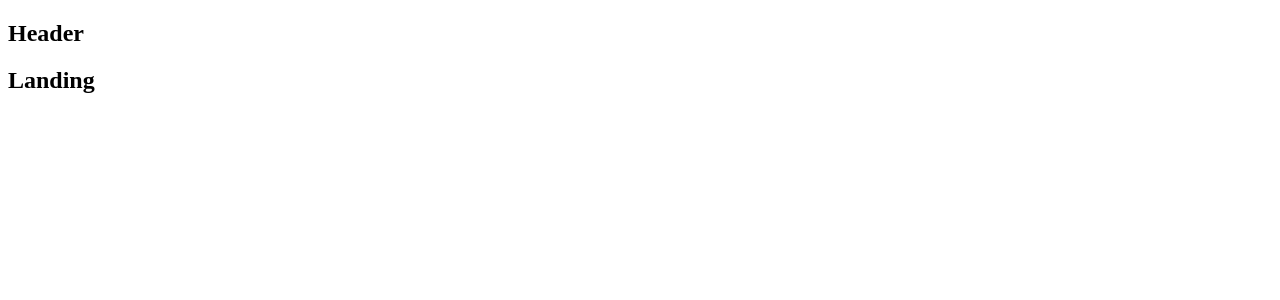
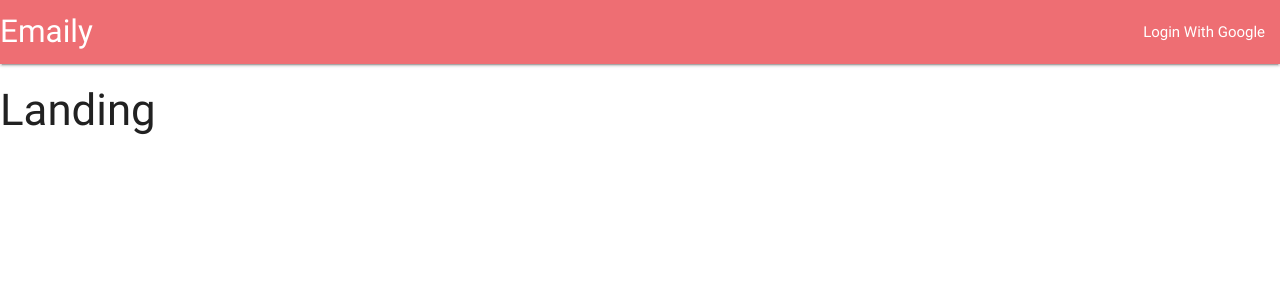
Before and after one commit to alan-maldonado/node-react-emaily, a React (Create React App) app in the folder client/: page / in a window 1280 px wide. Shown: the top 300 px of the page. Built offline with nearby package versions, Linux system fonts and the light colour scheme.

Commit message:
Added materialize and separate components into separate files

```diff
--- a/client/package.json
+++ b/client/package.json
@@ -8,6 +8,7 @@
     }
   },
   "dependencies": {
+    "materialize-css": "^0.100.1",
     "react": "^15.6.1",
     "react-dom": "^15.6.1",
     "react-redux": "^5.0.5",
--- /dev/null
+++ b/client/src/components/Dashboard.js
@@ -0,0 +1,9 @@
+import React, { Component } from 'react';
+
+class Dashboard extends Component {
+  render() {
+    return <div>Dashboard</div>;
+  }
+}
+
+export default Dashboard;
--- /dev/null
+++ b/client/src/components/Header.js
@@ -0,0 +1,20 @@
+import React, { Component } from 'react';
+
+class Header extends Component {
+  render() {
+    return (
+      <nav>
+        <div className="nav-wrapper">
+          <a className="left brand-logo">Emaily</a>
+          <ul className="right">
+            <li>
+              <a>Login With Google</a>
+            </li>
+          </ul>
+        </div>
+      </nav>
+    );
+  }
+}
+
+export default Header;
--- /dev/null
+++ b/client/src/components/Landing.js
@@ -0,0 +1,9 @@
+import React, { Component } from 'react';
+
+class Landing extends Component {
+  render() {
+    return <h3>Landing</h3>;
+  }
+}
+
+export default Landing;
--- /dev/null
+++ b/client/src/components/SurveyNew.js
@@ -0,0 +1,9 @@
+import React, { Component } from 'react';
+
+class SurveyNew extends Component {
+  render() {
+    return <div>SurveyNew</div>;
+  }
+}
+
+export default SurveyNew;
--- a/client/src/index.js
+++ b/client/src/index.js
@@ -1,3 +1,4 @@
+import 'materialize-css/dist/css/materialize.min.css';
 import React from 'react';
 import ReactDOM from 'react-dom';
 import { Provider } from 'react-redux';
```
Also changed, not shown: client/src/components/App.js (+4 -4 lines), 1 other file (tests, documents, lock files or other folders).
